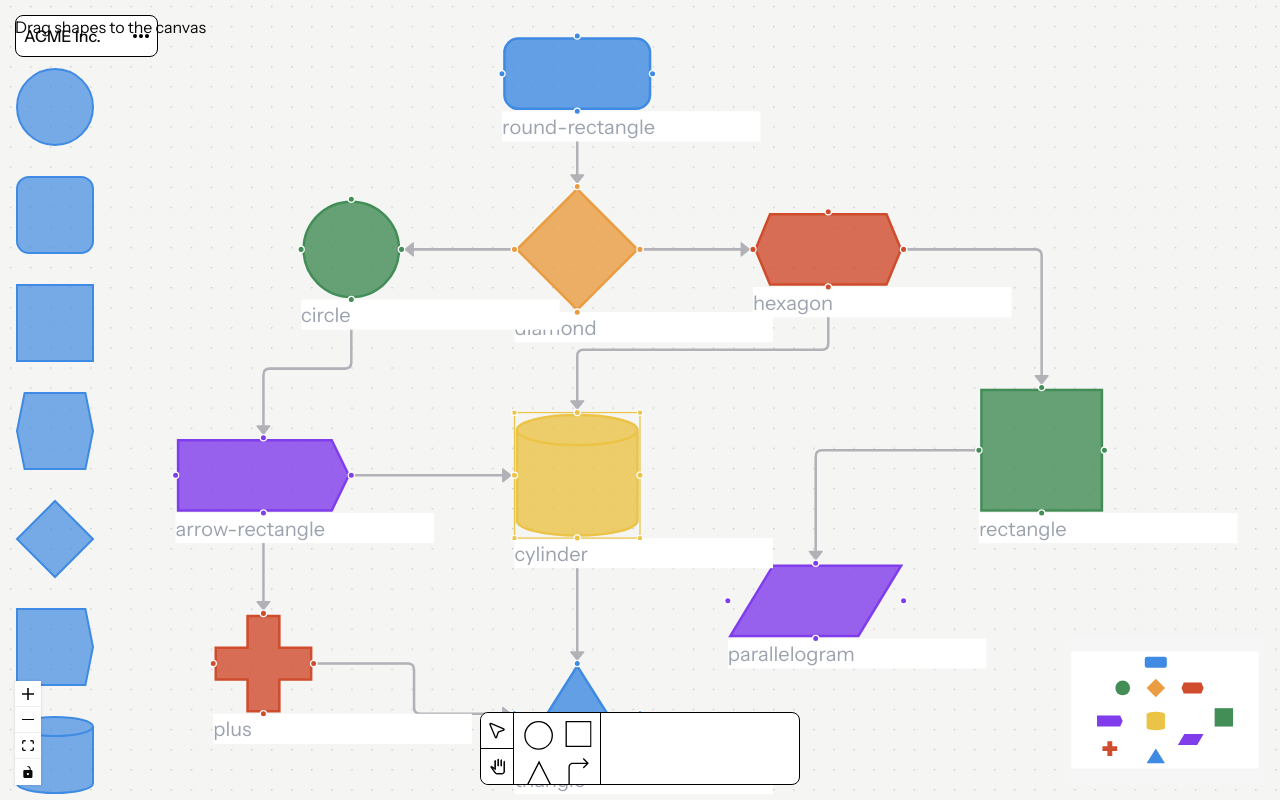
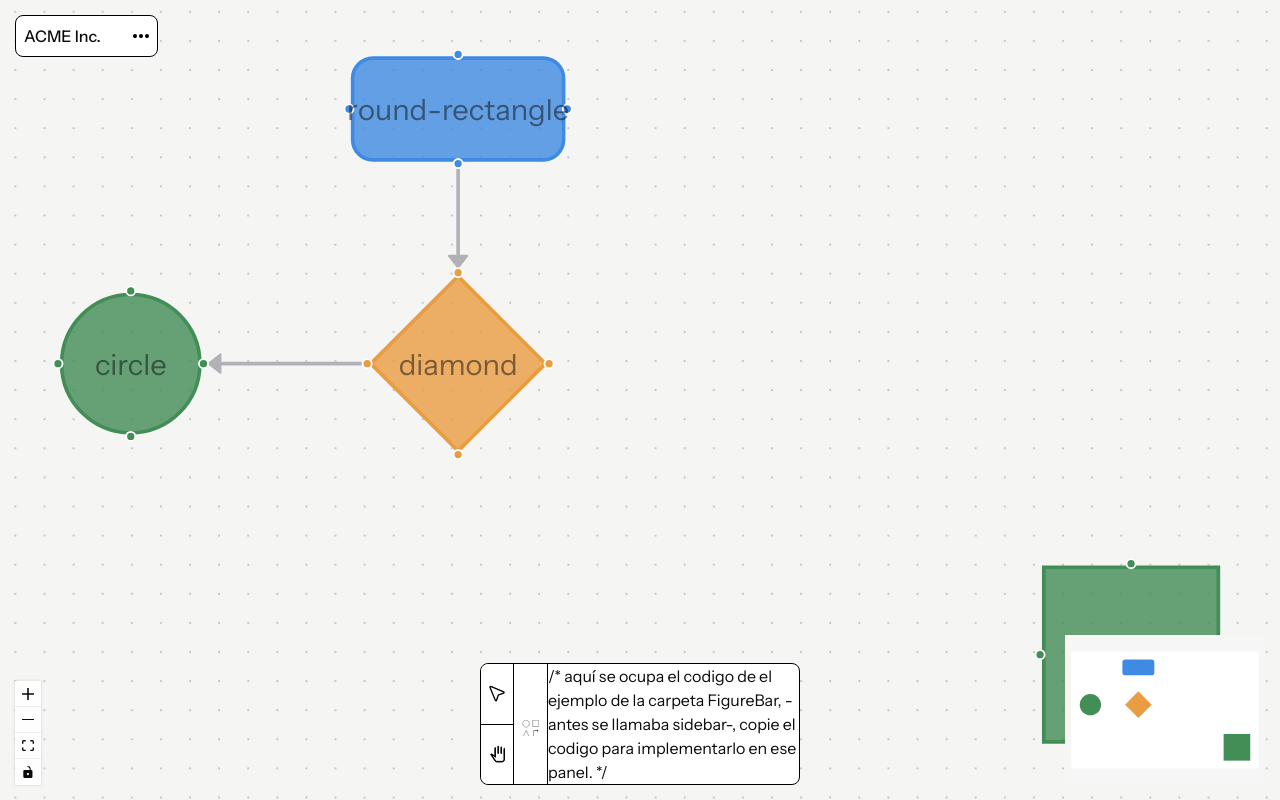
Before and after one commit to aiclub-cl/BNA-Vis, a Next.js app: page / in a window 1280 px wide. Built offline with nearby package versions, Linux system fonts and the light colour scheme.

Commit message:
figuras arrastables

```diff
--- a/app/components/sidebar/sidebar-item.tsx
+++ b/app/components/FigureBar/figurebar-item.tsx
@@ -24,14 +24,14 @@ function SidebarItem({ type }: SidebarItemProps) {
         type={type}
         fill="transparent"
         strokeWidth={1}
-        width={28}
-        height={28}
+        width={20}
+        height={20}
       />
       <div className="sidebar-item-drag-image" ref={dragImageRef}>
         <Shape
           type={type}
-          width={80}
-          height={80}
+          width={40}
+          height={40}
           fill="#3F8AE2"
           fillOpacity={0.7}
           stroke="#3F8AE2"
--- a/app/components/UserTools.tsx
+++ b/app/components/UserTools.tsx
@@ -4,6 +4,10 @@ import {
     PopoverContent,
     PopoverTrigger,
   } from "@/app/components/ui/popover"
+
+
+import SidebarItem from './FigureBar/figurebar-item';
+import { ShapeComponents, ShapeType } from './shape/types';
 
 export default function Bar() {
 
@@ -27,14 +31,20 @@ export default function Bar() {
                     <PopoverTrigger className="flex justify-center items-center h-full pt-2 px-2 wt-8 border-black border-r bg-white hover:bg-gray-200">
                         <Image src="/svgs/shapes.svg" alt="Shapes Icon" width={70} height={64} draggable={false} />
                     </PopoverTrigger>
+
+                    /*
+                    aquí se ocupa el codigo de el ejemplo de la carpeta FigureBar,
+                    -antes se llamaba sidebar-, copie el codigo para implementarlo en
+                    ese panel.
+                    */
                     <PopoverContent className="w-md border-black">
 
-                        <button className="btn">
-                            hellos
-                        </button>
-                        <button className="btn">
-                            chaos
-                        </button>
+                        <div className="popover-label mb-2"></div>
+                        <div className="popover-items flex flex-row flex-wrap gap-2">
+                            {Object.keys(ShapeComponents).map((type) => (
+                                <SidebarItem type={type as ShapeType} key={type} />
+                            ))}
+                        </div>
 
                     </PopoverContent>
                 </Popover>
--- a/app/components/shape/types/index.ts
+++ b/app/components/shape/types/index.ts
@@ -1,16 +1,23 @@
 import { SVGAttributes } from 'react';
 import type { Node } from '@xyflow/react';
+
+/*
+Quite temporalmente alguna de las formas, pero si estimamos conveniente
+aquí podemos quitar/agregar formas
+*/
+
+
 
 import Circle from './circle';
 import RoundRectangle from './round-rectangle';
 import Rectangle from './rectangle';
-import Hexagon from './hexagon';
+//import Hexagon from './hexagon';
 import Diamond from './diamond';
-import ArrowRectangle from './arrow-rectangle';
-import Cylinder from './cylinder';
-import Triangle from './triangle';
-import Parallelogram from './parallelogram';
-import Plus from './plus';
+//import ArrowRectangle from './arrow-rectangle';
+//import Cylinder from './cylinder';
+//import Triangle from './triangle';
+//import Parallelogram from './parallelogram';
+//import Plus from './plus';
 
 // here we register all the shapes that are available
 // you can add your own here
@@ -18,13 +25,13 @@ export const ShapeComponents = {
   circle: Circle,
   'round-rectangle': RoundRectangle,
   rectangle: Rectangle,
-  hexagon: Hexagon,
+  //hexagon: Hexagon,
   diamond: Diamond,
-  'arrow-rectangle': ArrowRectangle,
-  cylinder: Cylinder,
-  triangle: Triangle,
-  parallelogram: Parallelogram,
-  plus: Plus,
+  //'arrow-rectangle': ArrowRectangle,
+  //cylinder: Cylinder,
+  //triangle: Triangle,
+  //parallelogram: Parallelogram,
+  //plus: Plus,
 };
 
 export type ShapeType = keyof typeof ShapeComponents;
--- a/app/components/sidebar/index.tsx
+++ /dev/null
@@ -1,17 +0,0 @@
-import SidebarItem from './sidebar-item';
-import { ShapeComponents, ShapeType } from '../shape/types';
-
-function Sidebar() {
-  return (
-    <div className='sidebar'>
-      <div className='sidebar-label'>Drag shapes to the canvas</div>
-      <div className='sidebar-items'>
-        {Object.keys(ShapeComponents).map((type) => (
-          <SidebarItem type={type as ShapeType} key={type} />
-        ))}
-      </div>
-    </div>
-  );
-}
-
-export default Sidebar;
--- a/app/globals.css
+++ b/app/globals.css
@@ -120,3 +120,67 @@ body {
     @apply bg-background text-foreground;
     }
 }
+
+/*
+Aquí aplique parte del css que venía en el ejemplo, si no lo ponía habían
+cosas que no funcionaban , pero la idea es cambiar esto obviamente :3
+*/
+
+@layer components {
+
+  .react-flow__panel,
+  .react-flow__node-toolbar {
+    background-color: var(--panel-background);
+    box-shadow: var(--panel-shadow);
+    border-radius: 8px;
+    padding: 8px;
+  }
+
+
+  .react-flow__minimap-mask {
+    fill: var(--background);
+    fill-opacity: 0.85;
+  }
+
+  .react-flow__node-toolbar {
+    display: flex;
+    gap: 8px;
+  }
+
+  .react-flow__node.selected .react-flow__handle {
+    opacity: 1;
+  }
+
+  .color-swatch {
+    width: 28px;
+    height: 28px;
+    border-radius: 50%;
+    outline: none;
+    box-shadow: none;
+    border: 1px solid var(--panel-background);
+    cursor: pointer;
+  }
+
+  .color-swatch.active {
+    outline: 2px solid var(--text);
+  }
+
+  .node-label {
+    position: absolute;
+    top: 50%;
+    left: 50%;
+    transform: translate(-50%, -50%);
+    text-align: center;
+    background: none;
+    border: none;
+    outline: none;
+    box-shadow: none;
+    color: var(--text);
+  }
+
+  .node-label::placeholder {
+    color: var(--text);
+    opacity: 0.5;
+  }
+
+}
--- a/app/initial-elements.ts
+++ b/app/initial-elements.ts
@@ -32,16 +32,7 @@ export const defaultNodes: ShapeNode[] = [
       color: '#438D57',
     },
   },
-  {
-    id: '4',
-    type: 'shape',
-    position: { x: 200, y: 140 },
-    style: { width: 120, height: 60 },
-    data: {
-      type: 'hexagon',
-      color: '#CF4C2C',
-    },
-  },
+
   {
     id: '5',
     type: 'shape',
@@ -52,57 +43,7 @@ export const defaultNodes: ShapeNode[] = [
       color: '#438D57',
     },
   },
-  {
-    id: '6',
-    type: 'shape',
-    position: { x: -260, y: 320 },
-    style: { width: 140, height: 60 },
-    data: {
-      type: 'arrow-rectangle',
-      color: '#803DEC',
-    },
-  },
-  {
-    id: '7',
-    type: 'shape',
-    position: { x: 10, y: 300 },
-    style: { width: 100, height: 100 },
-    data: {
-      type: 'cylinder',
-      color: '#EBC347',
-    },
-    selected: true,
-  },
-  {
-    id: '8',
-    type: 'shape',
-    position: { x: 10, y: 500 },
-    style: { width: 100, height: 80 },
-    data: {
-      type: 'triangle',
-      color: '#3F8AE2',
-    },
-  },
-  {
-    id: '9',
-    type: 'shape',
-    position: { x: 180, y: 420 },
-    style: { width: 140, height: 60 },
-    data: {
-      type: 'parallelogram',
-      color: '#803DEC',
-    },
-  },
-  {
-    id: '10',
-    type: 'shape',
-    position: { x: -230, y: 460 },
-    style: { width: 80, height: 80 },
-    data: {
-      type: 'plus',
-      color: '#CF4C2C',
-    },
-  },
+
 ];
 
 export const defaultEdges: Edge[] = [
--- a/app/page.tsx
+++ b/app/page.tsx
@@ -25,7 +25,6 @@ import Bar from './components/UserTools';
 import FileOptions from './components/FileOptions';
 import { defaultNodes, defaultEdges } from './initial-elements';
 import ShapeNodeComponent from './components/shape-node';
-import Sidebar from './components/sidebar';
 import MiniMapNode from './components/minimap-node';
 import { ShapeNode, ShapeType } from './components/shape/types';
 
@@ -111,12 +110,14 @@ function Home({
         zoomOnDoubleClick={zoomOnDoubleClick}
         className="flex-row"
       >
-        <Panel position="top-left"><FileOptions /></Panel>
+        <Panel position="top-left">
+        <FileOptions
+
+        /></Panel>
         <Panel position="bottom-center"><Bar /></Panel>
+
         <Background color="#BFBFBF" className=""variant={BackgroundVariant.Dots} gap={16} size={1.2} />
-        <Panel position="top-left">
-          <Sidebar />
-        </Panel>
+
         <Controls/>
         <MiniMap zoomable draggable nodeComponent={MiniMapNode} />
       </ReactFlow>
```
